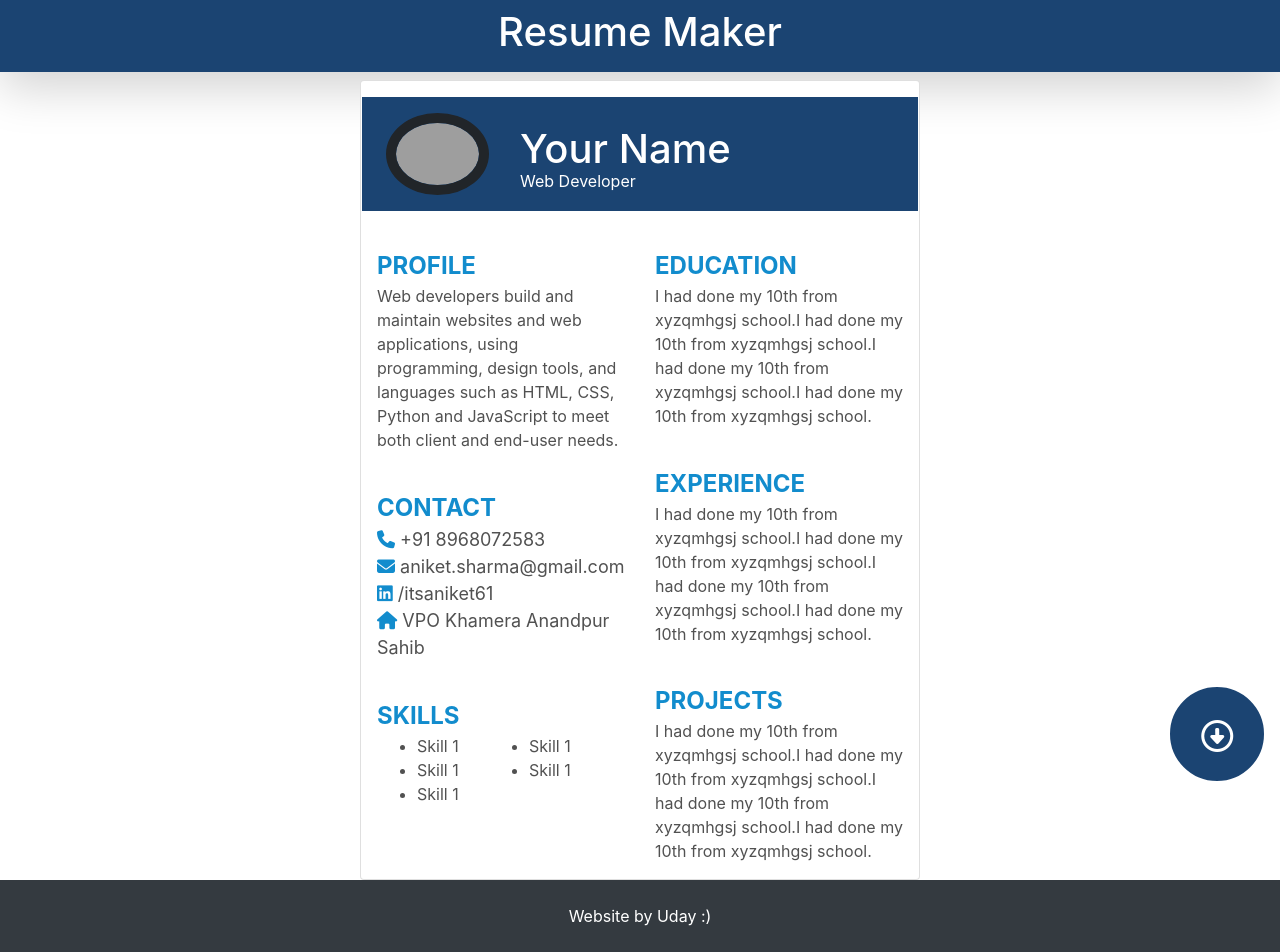
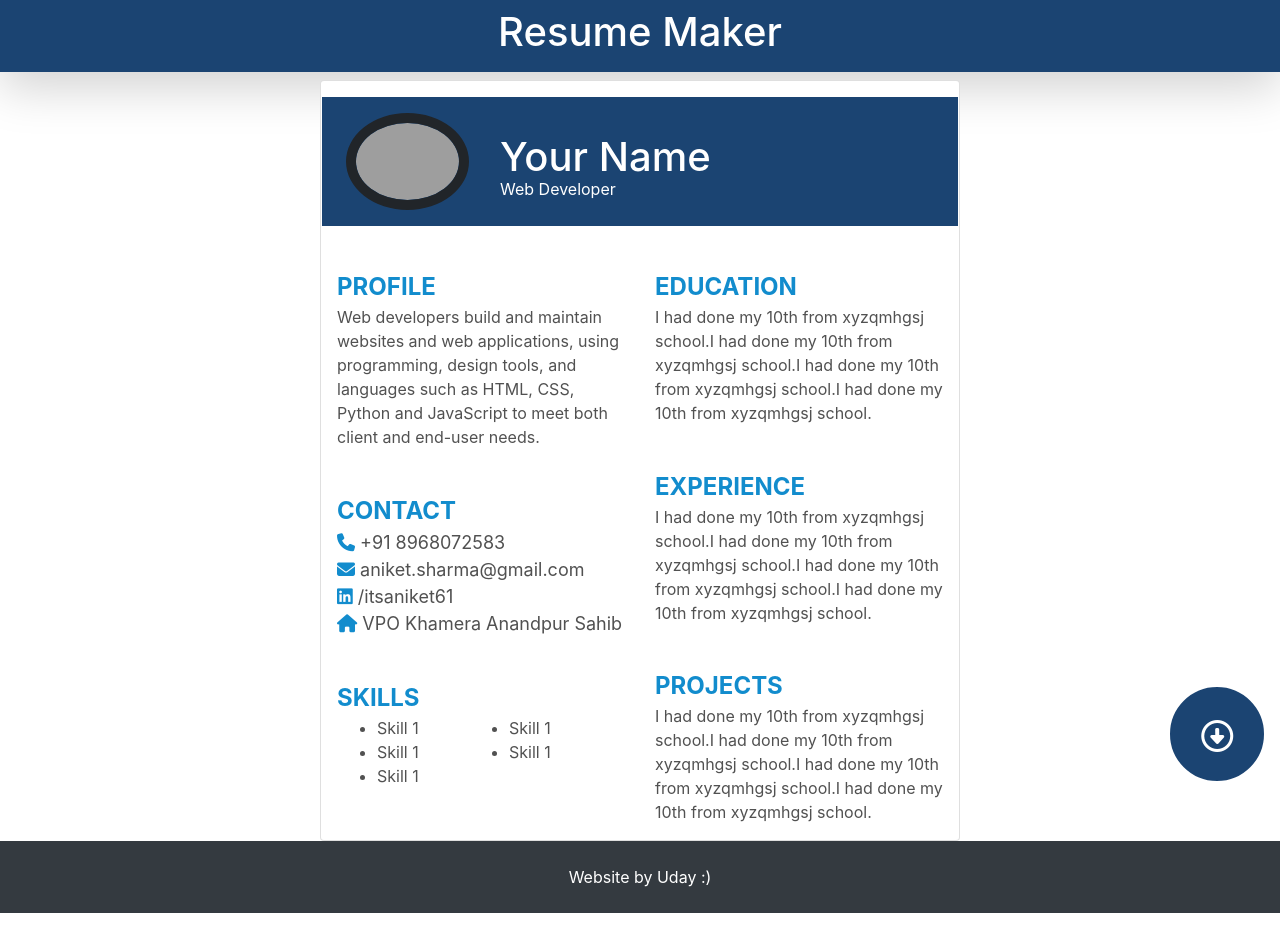
Before and after one commit to 1r2ohit/resume-maker-1, a plain HTML site: page resume.html in a window 1280 px wide. After the commit the page ends 913 px from the top, so only its background shows below. Drawn offline with nearby package versions, Linux system fonts and the light colour scheme; grey boxes are pictures that could not be loaded.

Commit message:
first commit

```diff
--- a/resume.html
+++ b/resume.html
@@ -20,7 +20,7 @@
 
 <body>
     <div class="container">
-        <div class="card p-3 mx-auto" style="width: 35rem;">
+        <div class="card p-3 mx-auto" style="width: 40rem;">
             <div class="edit-btn"></div>
         <div class="row">
             <!--Resume Col Starts-->
```
